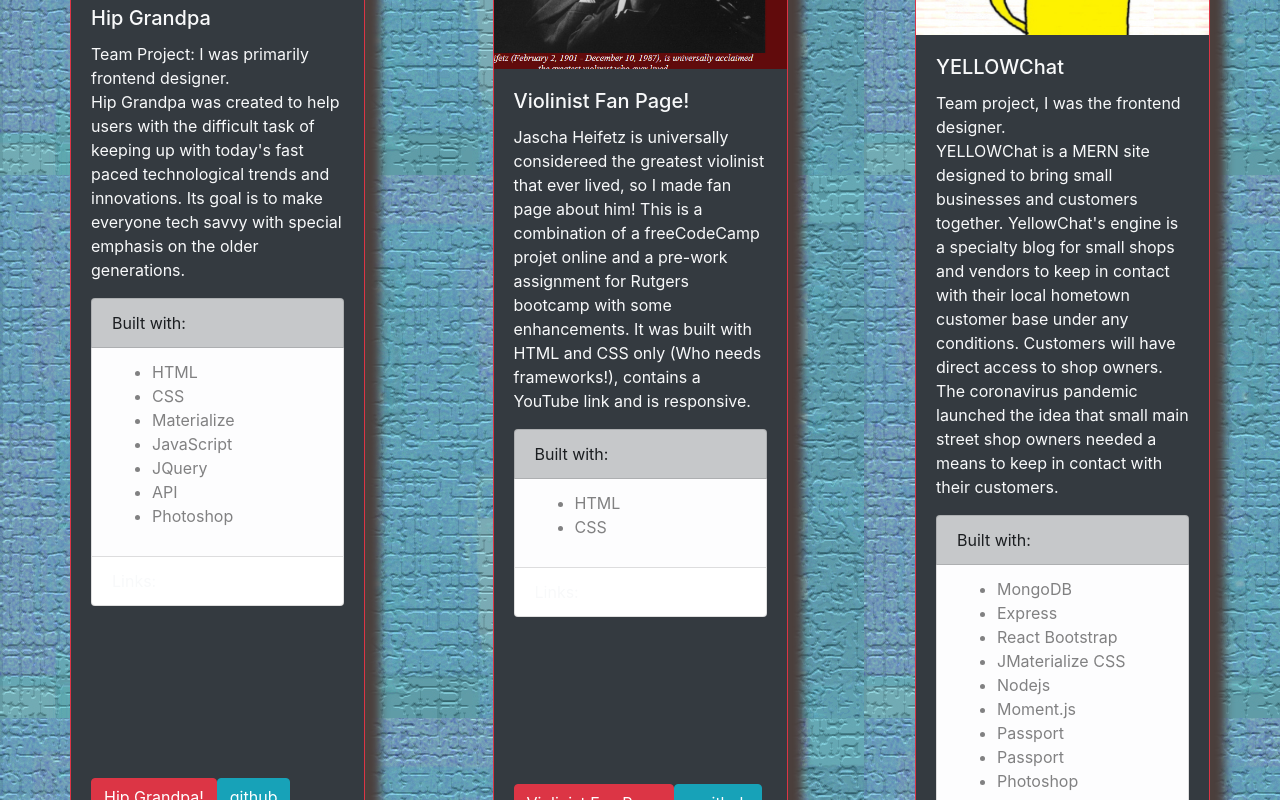
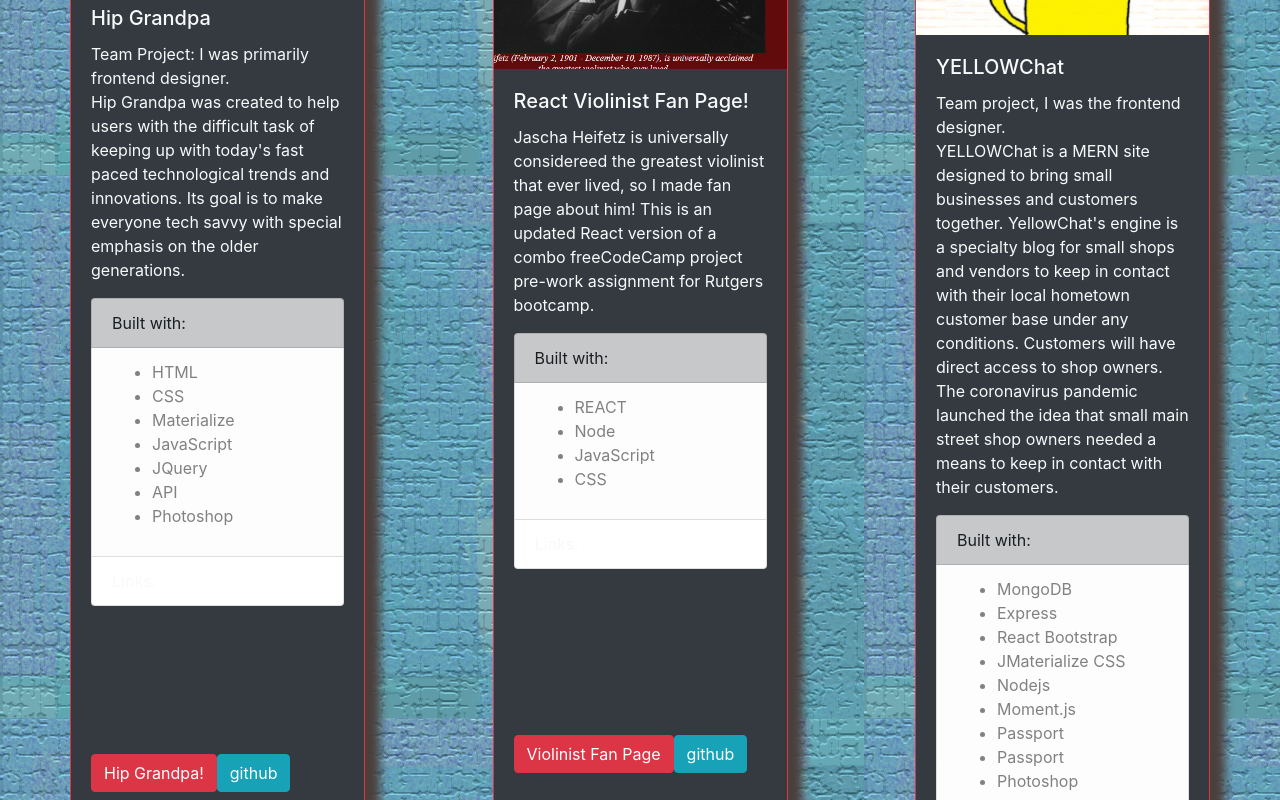
Before and after one commit to Jaliov/React-Portfolio, a React (Create React App) app: page /portfolio in a window 1280 px wide. Shown: the part 2540-3340 px from the top of the page. Built offline with nearby package versions, Linux system fonts and the light colour scheme.

Commit message:
Portfolio revisions

```diff
--- a/src/App.js
+++ b/src/App.js
@@ -2,6 +2,7 @@
 import React, { Component } from "react";
 import CardDisplay from "./components/Card";
 import ShowBio from "./components/Bio";
+
 import ContactInfo from "./components/Contact";
 import "bootstrap/dist/css/bootstrap.min.css";
 import { BrowserRouter as Router, Route } from "react-router-dom";
@@ -11,21 +12,17 @@ import "./App.css";
 class App extends Component {
   render() {
     return (
-      <Router basename={"/React-Portfolio"}>
-
+      <Router>
         <div>
           <NavElement></NavElement>
 
-          {/* <ShowBio></ShowBio> */}
           <Route exact path="/home" component={ShowBio}></Route>
 
-          {/* < navElement />  */}
-          <Route path={process.env.PUBLIC_URL + '/'}></Route>
+          {/* <Route path={process.env.PUBLIC_URL + '/'}></Route> */}
           <Route exact path="/portfolio" component={CardDisplay}></Route>
 
           <Route exact path="/contact" component={ContactInfo}></Route>
         </div>
-
       </Router>
     );
   }
--- a/src/components/Card.js
+++ b/src/components/Card.js
@@ -461,15 +461,18 @@ function CardDisplay() {
           >
             <Card.Img variant="top" src={HmanImage} />
             <Card.Body>
-              <Card.Title>Violinist Fan Page!</Card.Title>
+              <Card.Title>React Violinist Fan Page!</Card.Title>
               <Card.Text>
-                 Jascha Heifetz is universally considereed the greatest violinist that ever lived, so I made fan page about him! This is a combination of a freeCodeCamp projet online and a pre-work assignment for Rutgers bootcamp with some enhancements. It was built with HTML and CSS only (Who needs frameworks!), contains a YouTube link and is responsive.
+                 Jascha Heifetz is universally considereed the greatest violinist that ever lived, so I made fan page about him! This is an updated React version of a combo freeCodeCamp project pre-work assignment for Rutgers bootcamp.
               </Card.Text>
               <ListGroup>
                 <ListGroup.Item variant="dark">Built with: </ListGroup.Item>
                 <ListGroup.Item variant="light">
                   <ul>
-                    <li>HTML</li>
+
+                    <li>REACT</li>
+                    <li>Node</li>
+                    <li>JavaScript</li>
                     <li>CSS</li>
 
                   </ul>
@@ -480,7 +483,7 @@ function CardDisplay() {
             <Card.Body>
               <Button
                 variant="danger"
-                href="https://jaliov.github.io/violinist-fanPage/"
+                href="https://jaliov.github.io/react-heifetz/"
                 target="blank"
                 text="light"
               >
@@ -488,8 +491,7 @@ function CardDisplay() {
               </Button>
               <Button
                 variant="info"
-                href="https://jaliov.github.io/violinist-fanPage/">
-              >
+                href="https://github.com/Jaliov/react-heifetz">
                 github
               </Button>
             </Card.Body>
@@ -533,7 +535,7 @@ function CardDisplay() {
                     </ul>
 
                 </ListGroup.Item>
-                <ListGroupItem>Links:</ListGroupItem>
+                {/* <ListGroupItem>Links:</ListGroupItem> */}
               </ListGroup>
             </Card.Body>
             <Card.Body>
--- a/src/components/Contact.js
+++ b/src/components/Contact.js
@@ -1,55 +1,54 @@
 import React from "react";
 //import { Link } from "react-router-dom";
-import Button from 'react-bootstrap/Button';
-import Container from 'react-bootstrap/Container';
-import Jumbotron from 'react-bootstrap/Jumbotron';
-
-import 'bootstrap/dist/css/bootstrap.min.css';
-
-import Card from 'react-bootstrap/Card';
-//import InputGroup from 'react-bootstrap/InputGroup';
-import Form from 'react-bootstrap/Form';
-import Col from 'react-bootstrap/Col';
+import Button from "react-bootstrap/Button";
+import Container from "react-bootstrap/Container";
+import Jumbotron from "react-bootstrap/Jumbotron";
+import "bootstrap/dist/css/bootstrap.min.css";
+import Card from "react-bootstrap/Card";
+import Form from "react-bootstrap/Form";
+import Col from "react-bootstrap/Col";
 
 function ContactInfo() {
   return (
     <body>
       <Container>
-        <Jumbotron>
-          <h1 >Contact</h1>
+        <Jumbotron style={{ marginTop: "20px" }}>
+          <h1>Contact</h1>
           <hr></hr>
 
           <Form>
             <Form.Group>
-            <Col xs = {6}>
+              <Col xs={6}>
                 <Form.Label>Name</Form.Label>
                 <Form.Control type="text" placeholder="Name" />
                 <Form.Label>Email address</Form.Label>
                 <Form.Control type="email" placeholder="Enter email" />
-
               </Col>
             </Form.Group>
           </Form>
 
-        <Col xs = {6}>
-
+          <Col xs={6}>
             <Form.Label>Message</Form.Label>
             <Form.Control type="text" placeholder="Message" />
-
           </Col>
 
-        <Button
-          variant="primary" size="sm">Submit</Button>
+          <Button variant="primary" size="sm">
+            Submit
+          </Button>
 
-        <Card style={{width: '18rem'}} />
+          <Card style={{ width: "18rem" }} />
           <Card.Body>
             <Card.Title>Joel Rudin</Card.Title>
             <h6 className="card-subtitle mb-2 text-muted">github.com/Jaliov</h6>
-            <Card.Link href="https://www.linkedin.com/in/joel-rudin-39b44819/">LinkedIn</Card.Link>
+            <Card.Link href="https://www.linkedin.com/in/joel-rudin-39b44819/">
+              LinkedIn
+            </Card.Link>
 
             <br />
-             <Card.Link href="mailto:jarud55@gmail.com" class="card-link"> jarud55@gmail.com</Card.Link>
-
+            <Card.Link href="mailto:jarud55@gmail.com" class="card-link">
+              {" "}
+              jarud55@gmail.com
+            </Card.Link>
 
             <p className="card-text">609/865-2142</p>
           </Card.Body>
@@ -59,4 +58,4 @@ function ContactInfo() {
   );
 }
 
-export default ContactInfo
+export default ContactInfo;
--- a/src/components/Home.js
+++ b/src/components/Home.js
@@ -1,9 +1,10 @@
 import React from 'react';
 import { Link } from 'react-router-dom';
-import ShowBio from "./Bio"
+// import ShowBio from "./Bio";
 
 
-function NavElement () {
+
+ function NavElement () {
   return (
    <body>
     <nav className="navbar navbar-expand-lg navbar-light bg-light">
@@ -27,10 +28,9 @@ function NavElement () {
       </div>
 
   </nav>
-  <div>  { ShowBio } </div>
+
   </body>
   )
   }
 
-
-export default NavElement
+  export default NavElement
--- a/src/components/Portfolio.js
+++ b/src/components/Portfolio.js
@@ -8,7 +8,7 @@ const ShowPortfolio = (
 
         (
             <div>
-            {/* <div> { NavElement } </div> */}
+           <div> { NavElement } </div>
             <div> { CardDisplay } </div>
             </div>
           )
--- a/src/index.js
+++ b/src/index.js
@@ -1,11 +1,13 @@
 import React from 'react';
 import ReactDOM from "react-dom";
-import App from "./App";
+ import App from "./App";
+// import  Bio from "./components/Bio";
 //import storefrontsColorizedTexture from "./components/images/storefrontsColorizedTexture.jpg"
 
 // eslint-disable-next-line
 ReactDOM.render(<App />,
     document.getElementById("root")
+
     )
 
   export default App;
```
Also changed, not shown: src/components/Bio.js (+15 -19 lines), src/storefrontsColorizedTextureBlue.jpg (deleted), src/storefrontsColorizedTextureBlueLght.jpg (deleted). Lines whose indentation alone changed are shown as unchanged.
